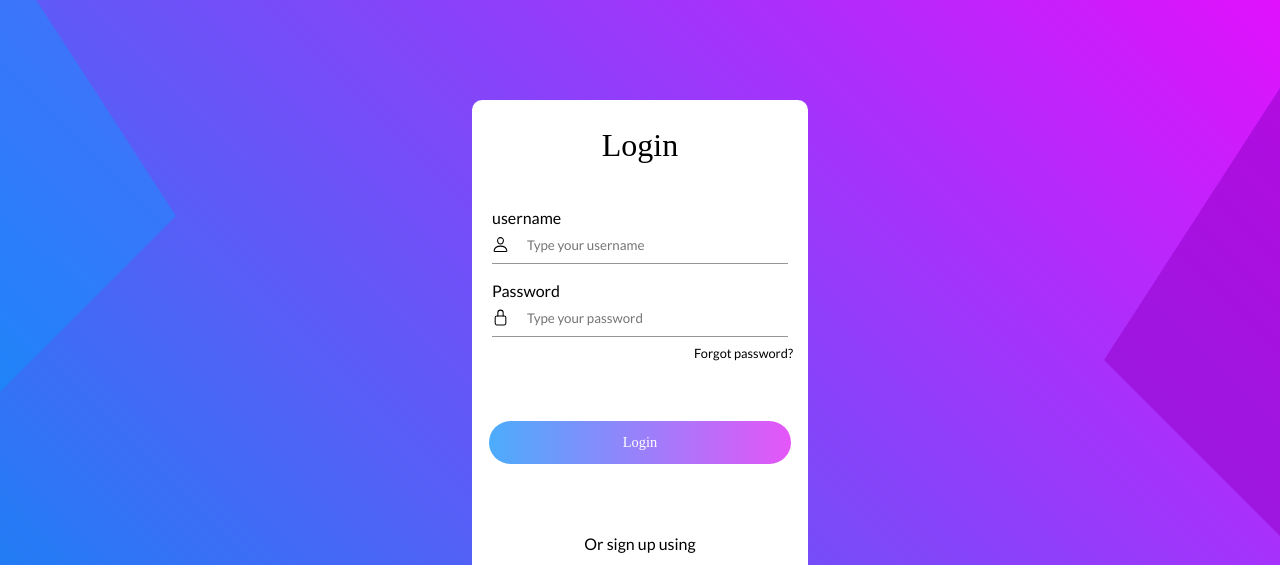
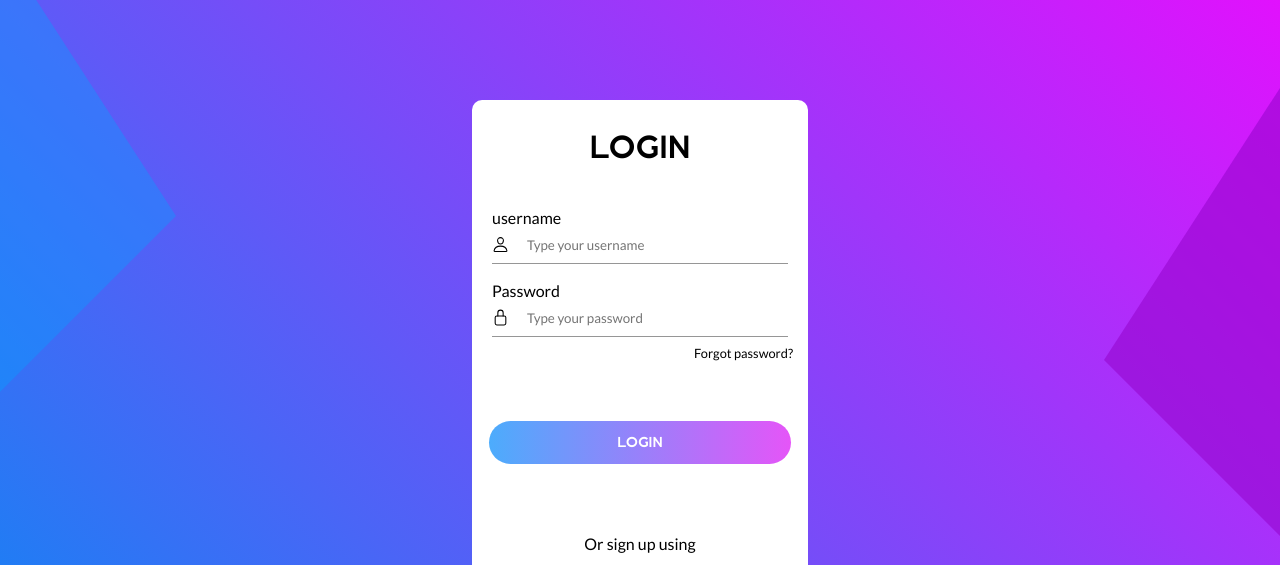
Before and after one commit to NazaNEYn/login-form, a plain HTML site: page index.html in a window 1280 px wide. Shown: the top 565 px of the page. Drawn offline with Linux system fonts and the light colour scheme.

Commit message:
Update style.css

```diff
--- a/style.css
+++ b/style.css
@@ -11,10 +11,14 @@
 /* ******* */
 
 @font-face {
-    font-family: revoxa;
+
+    font-family: "lato";
+    src: url(Lato-Regular.ttf);
+}
+
+@font-face {
+    font-family: "revoxa";
     src: url(Revoxa.ttf);
-    font-family: lato;
-    src: url(Lato-Regular.ttf);
 }
 
 /* ********* */
```
